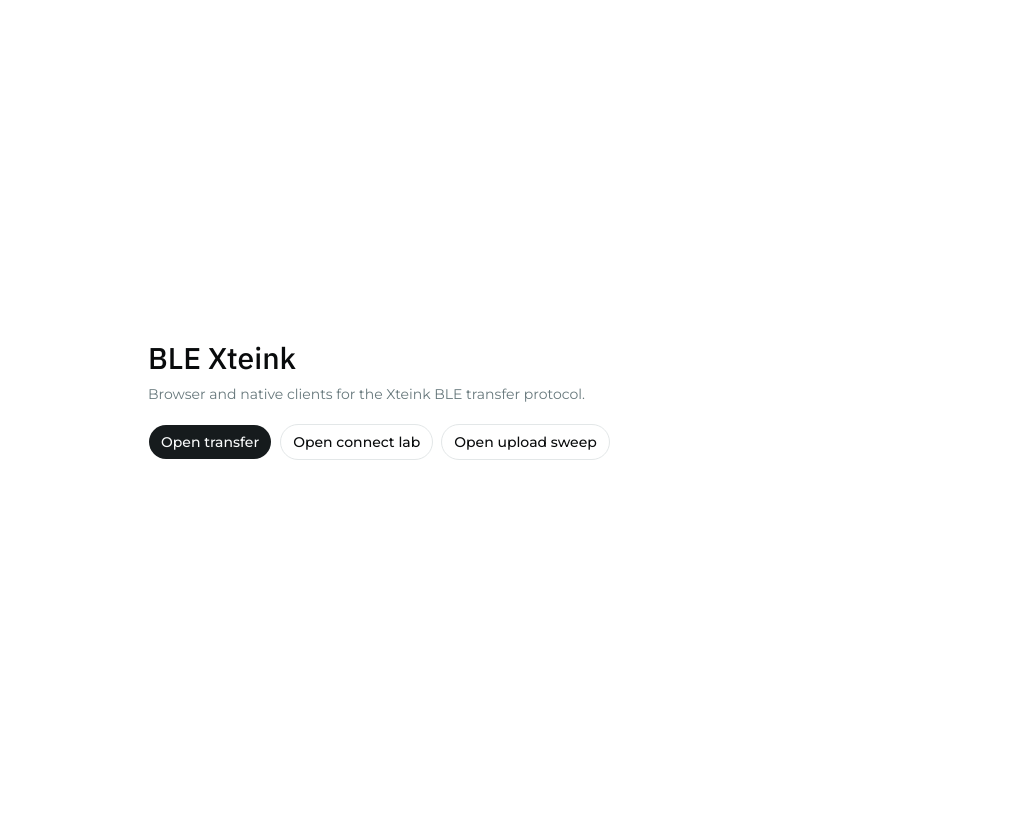
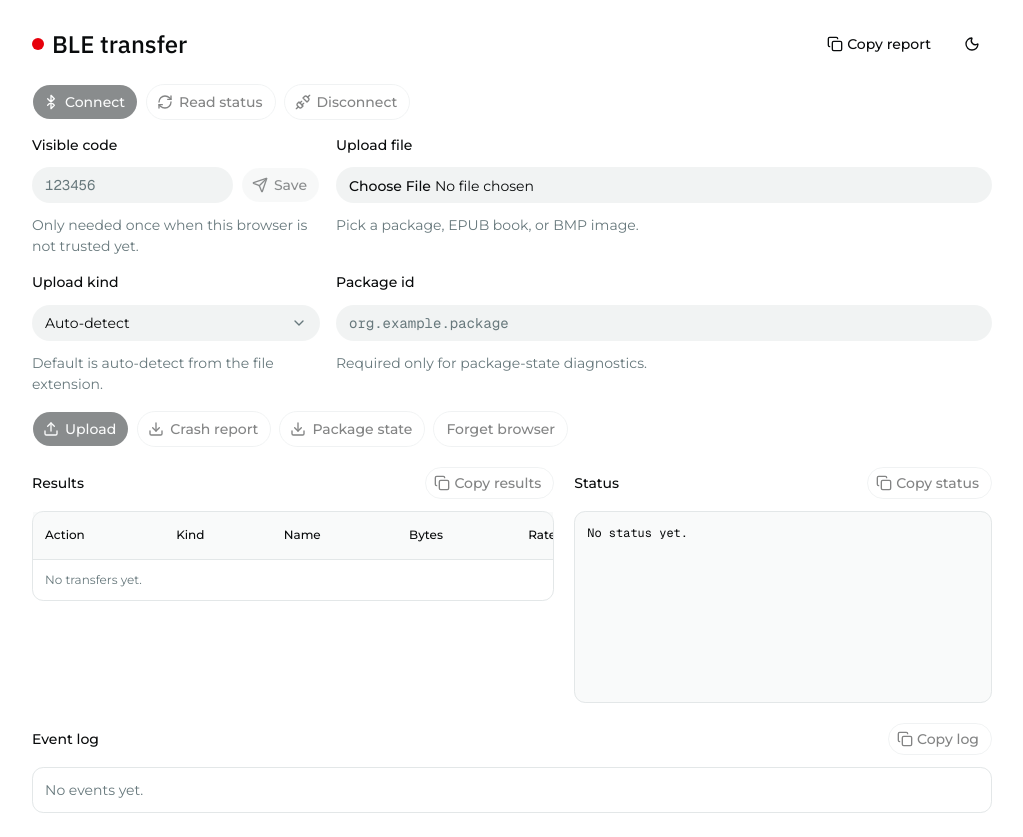
Before and after one commit to marginalia-os/ble-xteink, a Next.js app in the folder apps/web/: page / in a window 1280 px wide. Shown: the whole page, without its empty margins (128-1151 px from the left). Before the commit the page ends 800 px from the top, so only its background shows below. Built offline with nearby package versions, Linux system fonts and the light colour scheme.

Commit message:
Polish BLE transfer web UI (#4)

```diff
--- a/apps/web/app/components/copy-button.tsx
+++ b/apps/web/app/components/copy-button.tsx
@@ -10,13 +10,17 @@ type CopyState = "idle" | "copied" | "failed"
 export function CopyButton({
   value,
   label,
+  compactOnMobile = false,
   disabled = false,
   size = "sm",
+  variant = "outline",
 }: {
   value: string
   label: string
+  compactOnMobile?: boolean
   disabled?: boolean
   size?: "xs" | "sm"
+  variant?: "ghost" | "outline"
 }) {
   const [state, setState] = useState<CopyState>("idle")
 
@@ -37,10 +41,39 @@ export function CopyButton({
   const text =
     state === "copied" ? "Copied" : state === "failed" ? "Copy failed" : label
 
+  if (compactOnMobile) {
+    return (
+      <>
+        <Button
+          type="button"
+          variant={variant}
+          size="icon"
+          onClick={copy}
+          disabled={disabled}
+          aria-label={text}
+          className="size-10 sm:hidden"
+        >
+          <Icon data-icon="inline-start" />
+        </Button>
+        <Button
+          type="button"
+          variant={variant}
+          size={size}
+          onClick={copy}
+          disabled={disabled}
+          className="max-sm:hidden"
+        >
+          <Icon data-icon="inline-start" />
+          {text}
+        </Button>
+      </>
+    )
+  }
+
   return (
     <Button
       type="button"
-      variant="outline"
+      variant={variant}
       size={size}
       onClick={copy}
       disabled={disabled}
--- a/apps/web/app/page.tsx
+++ b/apps/web/app/page.tsx
@@ -1,27 +1,5 @@
-import Link from "next/link"
-
-import { Button } from "@workspace/ui/components/button"
+import { TransferPageClient } from "./transfer/transfer-page-client"
 
 export default function Page() {
-  return (
-    <main className="mx-auto flex min-h-svh w-full max-w-3xl flex-col justify-center gap-5 px-5 py-8 text-sm">
-      <div className="flex flex-col gap-2">
-        <h1 className="font-heading text-3xl font-medium">BLE Xteink</h1>
-        <p className="text-muted-foreground">
-          Browser and native clients for the Xteink BLE transfer protocol.
-        </p>
-      </div>
-      <div>
-        <Button asChild>
-          <Link href="/transfer">Open transfer</Link>
-        </Button>
-        <Button asChild variant="outline" className="ml-2">
-          <Link href="/lab/connect">Open connect lab</Link>
-        </Button>
-        <Button asChild variant="outline" className="ml-2">
-          <Link href="/lab/upload-sweep">Open upload sweep</Link>
-        </Button>
-      </div>
-    </main>
-  )
+  return <TransferPageClient />
 }
--- a/apps/web/app/transfer/page.tsx
+++ b/apps/web/app/transfer/page.tsx
@@ -1,5 +1,5 @@
-import { TransferClient } from "./transfer-client"
+import { TransferPageClient } from "./transfer-page-client"
 
 export default function TransferPage() {
-  return <TransferClient />
+  return <TransferPageClient />
 }
--- a/apps/web/app/transfer/transfer-client.tsx
+++ b/apps/web/app/transfer/transfer-client.tsx
@@ -1,17 +1,21 @@
 "use client"
 
 import { useEffect, useRef, useState } from "react"
+import { flushSync } from "react-dom"
 import {
   AlertCircleIcon,
   BluetoothIcon,
   CheckCircle2Icon,
   DownloadIcon,
   FlaskConicalIcon,
+  MoonIcon,
   RefreshCwIcon,
   SendIcon,
+  SunIcon,
   UnplugIcon,
   UploadIcon,
 } from "lucide-react"
+import { useTheme } from "next-themes"
 
 import { CopyButton } from "@/app/components/copy-button"
 import { BleTransferBrowserClient, type BleLabEvent } from "@/lib/ble/client"
@@ -40,7 +44,6 @@ import {
 } from "@workspace/ui/components/field"
 import { Input } from "@workspace/ui/components/input"
 import { Progress } from "@workspace/ui/components/progress"
-import { Separator } from "@workspace/ui/components/separator"
 import {
   Select,
   SelectContent,
@@ -74,6 +77,11 @@ import {
 
 type ConnectionState = "idle" | "connecting" | "connected" | "error"
 type WorkState = "idle" | "running" | "done" | "error"
+type BrowserUploadKind = Exclude<UploadKind, "firmware">
+type UploadKindSelection = "auto" | UploadKind
+type ViewTransitionDocument = Document & {
+  startViewTransition?: (callback: () => void) => void
+}
 
 interface TransferResult {
   action: "upload" | "download"
@@ -99,6 +107,7 @@ const UPLOAD_CHUNK_BYTES = 500
 const UPLOAD_ACK_BYTES = 24_000
 const DOWNLOAD_CHUNK_BYTES = DEFAULT_DOWNLOAD_CHUNK_BYTES
 const LAST_PACKAGE_ID_STORAGE_KEY = "ble-xteink:last-package-id"
+const BROWSER_UPLOAD_KINDS = ["package", "book", "bmp"] as const
 
 export function TransferClient() {
   const clientRef = useRef<BleTransferBrowserClient | null>(null)
@@ -115,17 +124,24 @@ export function TransferClient() {
   const [sessionAuthorized, setSessionAuthorized] = useState(false)
   const [code, setCode] = useState("")
   const [packageId, setPackageId] = useState("")
-  const [uploadKind, setUploadKind] = useState<UploadKind>("package")
+  const [uploadKind, setUploadKind] = useState<UploadKindSelection>("auto")
   const [selectedFile, setSelectedFile] = useState<File | null>(null)
   const [message, setMessage] = useState<string | null>(null)
   const [error, setError] = useState<string | null>(null)
   const isSupported = useBrowserBluetoothSupport()
+  const showDevTools = useDevToolsEnabled()
 
   const isBusy = connectionState === "connecting"
   const isConnected = connectionState === "connected"
   const isRunning = workState === "running"
-  const selectedUploadNameRepair = selectedFile
-    ? repairUploadName(selectedFile.name, uploadKind)
+  const selectedUploadKind = resolveBrowserUploadKind(uploadKind, selectedFile)
+  const selectedUploadNameRepair =
+    selectedFile && selectedUploadKind
+      ? repairUploadName(selectedFile.name, selectedUploadKind)
+      : null
+  const selectedUploadProblem =
+    selectedFile && !selectedUploadKind
+      ? explainUnsupportedUploadFile(selectedFile.name)
       : null
   const packageIdRepair = packageId ? repairPackageId(packageId) : null
   const packageStateReady = Boolean(packageIdRepair?.safeId)
@@ -142,6 +158,7 @@ export function TransferClient() {
     upload: {
       fileName: selectedFile?.name ?? null,
       kind: uploadKind,
+      resolvedKind: selectedUploadKind,
       repairedName: selectedUploadNameRepair?.safeName ?? null,
     },
     workState,
@@ -280,16 +297,20 @@ export function TransferClient() {
     if (!file) return
 
     const inferredKind = inferUploadKindFromName(file.name)
-    const effectiveKind = inferredKind ?? uploadKind
     if (
       inferredKind &&
-      inferredKind !== "firmware" &&
-      inferredKind !== uploadKind
+      isBrowserUploadKind(inferredKind) &&
+      uploadKind === "auto"
     ) {
-      setUploadKind(inferredKind)
       setMessage(
-        `Upload kind changed to ${uploadKindLabel(inferredKind)} because the file ends in ${uploadSuffixForKind(inferredKind)}.`
+        `Detected ${uploadKindLabel(inferredKind)} from ${uploadSuffixForKind(inferredKind)}.`
       )
+    }
+
+    const effectiveKind = resolveBrowserUploadKind(uploadKind, file)
+    if (!effectiveKind) {
+      setError(explainUnsupportedUploadFile(file.name))
+      return
     }
 
     if (effectiveKind !== "package") return
@@ -395,11 +416,16 @@ export function TransferClient() {
     }
 
     setError(null)
+    const kind = resolveBrowserUploadKind(uploadKind, file)
+    if (!kind) {
+      setError(explainUnsupportedUploadFile(file.name))
+      return
+    }
     const payload = new Uint8Array(await file.arrayBuffer())
     await uploadBytes({
       payload,
       fileName: file.name,
-      kind: uploadKind,
+      kind,
     })
   }
 
@@ -849,28 +875,36 @@ export function TransferClient() {
   }
 
   return (
-    <main className="mx-auto flex min-h-svh w-full max-w-5xl flex-col gap-8 px-5 py-6 text-sm sm:px-8">
-      <header className="flex flex-col gap-3">
-        <div className="flex flex-wrap items-center justify-between gap-3">
-          <div className="flex flex-wrap items-center gap-2">
-            <h1 className="font-heading text-2xl font-medium">BLE transfer</h1>
-            <Badge variant={isSupported ? "secondary" : "destructive"}>
-              {isSupported
-                ? "Web Bluetooth available"
-                : "Web Bluetooth unavailable"}
+    <main className="mx-auto flex min-h-svh w-full max-w-5xl flex-col gap-5 px-5 py-5 text-sm sm:px-8 sm:py-6">
+      <header>
+        <div className="flex items-center justify-between gap-3">
+          <div className="flex min-w-0 items-center gap-2">
+            <ConnectionIndicator state={connectionState} />
+            <h1 className="shrink-0 font-heading text-2xl font-medium">
+              BLE transfer
+            </h1>
+            {workState !== "idle" ? (
+              <Badge
+                className="max-sm:hidden"
+                variant={isRunning ? "secondary" : "outline"}
+              >
+                {workStateLabel(workState)}
               </Badge>
-            <Badge variant={isConnected ? "default" : "outline"}>
-              {connectionState}
-            </Badge>
-            <Badge variant={isRunning ? "secondary" : "outline"}>
-              {workState}
-            </Badge>
+            ) : null}
           </div>
-          <CopyButton label="Copy report" value={debugReport} />
+          <div className="flex shrink-0 items-center gap-2">
+            <CopyButton
+              compactOnMobile
+              label="Copy report"
+              value={debugReport}
+              variant="ghost"
+            />
+            <ThemeToggle />
+          </div>
         </div>
       </header>
 
-      <section className="flex flex-col gap-4 border-y py-5">
+      <section className="flex flex-col gap-4">
         <div className="flex flex-wrap gap-2">
           <Button
             id="connect-button"
@@ -932,7 +966,9 @@ export function TransferClient() {
 
             <Field
               data-invalid={Boolean(
-                selectedUploadNameRepair?.safeName === undefined && selectedFile
+                selectedFile &&
+                (selectedUploadProblem ||
+                  selectedUploadNameRepair?.safeName === undefined)
               )}
             >
               <FieldLabel htmlFor="upload-file">Upload file</FieldLabel>
@@ -942,8 +978,9 @@ export function TransferClient() {
                 accept={acceptForUploadKind(uploadKind)}
                 aria-label="Upload file"
                 aria-invalid={Boolean(
-                  selectedUploadNameRepair?.safeName === undefined &&
-                  selectedFile
+                  selectedFile &&
+                  (selectedUploadProblem ||
+                    selectedUploadNameRepair?.safeName === undefined)
                 )}
                 onChange={(event) =>
                   void chooseUploadFile(event.currentTarget.files?.[0] ?? null)
@@ -955,9 +992,11 @@ export function TransferClient() {
                 </FieldDescription>
               ) : selectedUploadNameRepair ? (
                 <FieldError>{selectedUploadNameRepair.message}</FieldError>
+              ) : selectedUploadProblem ? (
+                <FieldError>{selectedUploadProblem}</FieldError>
               ) : (
                 <FieldDescription>
-                  Pick a file that matches the selected upload kind.
+                  Pick a package, EPUB book, or BMP image.
                 </FieldDescription>
               )}
             </Field>
@@ -966,19 +1005,27 @@ export function TransferClient() {
               <FieldLabel>Upload kind</FieldLabel>
               <Select
                 value={uploadKind}
-                onValueChange={(value) => setUploadKind(value as UploadKind)}
+                onValueChange={(value) =>
+                  setUploadKind(value as UploadKindSelection)
+                }
               >
                 <SelectTrigger className="w-full">
                   <SelectValue />
                 </SelectTrigger>
                 <SelectContent>
                   <SelectGroup>
+                    <SelectItem value="auto">Auto-detect</SelectItem>
                     <SelectItem value="package">Package</SelectItem>
                     <SelectItem value="book">Book</SelectItem>
                     <SelectItem value="bmp">BMP</SelectItem>
                   </SelectGroup>
                 </SelectContent>
               </Select>
+              <FieldDescription>
+                {selectedUploadKind
+                  ? `Using ${uploadKindLabel(selectedUploadKind)} for this file.`
+                  : "Default is auto-detect from the file extension."}
+              </FieldDescription>
             </Field>
 
             <Field
@@ -1018,6 +1065,7 @@ export function TransferClient() {
               !sessionAuthorized ||
               isRunning ||
               !selectedFile ||
+              !selectedUploadKind ||
               !selectedUploadNameRepair?.safeName
             }
           >
@@ -1047,6 +1095,7 @@ export function TransferClient() {
             <DownloadIcon data-icon="inline-start" />
             Package state
           </Button>
+          {showDevTools ? (
             <Button
               id="transfer-check-button"
               variant="outline"
@@ -1056,6 +1105,7 @@ export function TransferClient() {
               <FlaskConicalIcon data-icon="inline-start" />
               Transfer check
             </Button>
+          ) : null}
           <Button
             variant="outline"
             onClick={forgetBrowser}
@@ -1091,7 +1141,7 @@ export function TransferClient() {
         ) : null}
       </section>
 
-      <section className="grid gap-6 lg:grid-cols-[minmax(0,1fr)_minmax(20rem,0.8fr)]">
+      <section className="grid gap-5 lg:grid-cols-[minmax(0,1fr)_minmax(20rem,0.8fr)]">
         <div className="flex min-w-0 flex-col gap-3">
           <div className="flex flex-wrap items-center justify-between gap-2">
             <h2 className="font-medium">Results</h2>
@@ -1156,8 +1206,6 @@ export function TransferClient() {
         </div>
       </section>
 
-      <Separator />
-
       <section className="flex min-w-0 flex-col gap-3">
         <div className="flex flex-wrap items-center justify-between gap-2">
           <h2 className="font-medium">Event log</h2>
@@ -1213,6 +1261,65 @@ function useBrowserBluetoothSupport() {
   return isSupported
 }
 
+function useDevToolsEnabled() {
+  const [isEnabled, setIsEnabled] = useState(false)
+
+  useEffect(() => {
+    const params = new URLSearchParams(window.location.search)
+    setIsEnabled(params.get("dev") === "1" || params.has("dev"))
+  }, [])
+
+  return isEnabled
+}
+
+function ConnectionIndicator({ state }: { state: ConnectionState }) {
+  return (
+    <span
+      aria-label={connectionStateLabel(state)}
+      className="inline-flex size-3 rounded-full bg-destructive ring-2 ring-background data-[state=connected]:bg-emerald-500 data-[state=connecting]:bg-amber-500"
+      data-state={state}
+      title={connectionStateLabel(state)}
+    />
+  )
+}
+
+function ThemeToggle() {
+  const { resolvedTheme, setTheme } = useTheme()
+  const isDark = resolvedTheme === "dark"
+
+  function toggleTheme() {
+    const nextTheme = isDark ? "light" : "dark"
+    const transitionDocument = document as ViewTransitionDocument
+    if (!transitionDocument.startViewTransition) {
+      setTheme(nextTheme)
+      return
+    }
+
+    transitionDocument.startViewTransition(() => {
+      flushSync(() => {
+        setTheme(nextTheme)
+      })
+    })
+  }
+
+  return (
+    <Button
+      aria-label={isDark ? "Switch to light theme" : "Switch to dark theme"}
+      className="size-10"
+      onClick={toggleTheme}
+      size="icon"
+      type="button"
+      variant="ghost"
+    >
+      {isDark ? (
+        <SunIcon data-icon="inline-start" />
+      ) : (
+        <MoonIcon data-icon="inline-start" />
+      )}
+    </Button>
+  )
+}
+
 function nowMs() {
   return performance.now()
 }
@@ -1262,7 +1369,60 @@ function statusLabel(state: string): string {
   }
 }
 
-function acceptForUploadKind(kind: UploadKind): string {
+function connectionStateLabel(state: ConnectionState): string {
+  switch (state) {
+    case "idle":
+      return "not connected"
+    case "connecting":
+      return "connecting"
+    case "connected":
+      return "connected"
+    case "error":
+      return "connection error"
+  }
+}
+
+function workStateLabel(state: WorkState): string {
+  switch (state) {
+    case "idle":
+      return "idle"
+    case "running":
+      return "transferring"
+    case "done":
+      return "done"
+    case "error":
+      return "transfer error"
+  }
+}
+
+function isBrowserUploadKind(kind: UploadKind): kind is BrowserUploadKind {
+  return BROWSER_UPLOAD_KINDS.includes(kind as BrowserUploadKind)
+}
+
+function resolveBrowserUploadKind(
+  selection: UploadKindSelection,
+  file: { name: string } | null
+): BrowserUploadKind | null {
+  if (selection !== "auto")
+    return isBrowserUploadKind(selection) ? selection : null
+  const inferredKind = file ? inferUploadKindFromName(file.name) : null
+  return inferredKind && isBrowserUploadKind(inferredKind) ? inferredKind : null
+}
+
+function explainUnsupportedUploadFile(name: string): string {
+  const inferredKind = inferUploadKindFromName(name)
+  if (inferredKind === "firmware") {
+    return "Firmware upload is not available in the browser tool. Use the CLI OTA flow for .bin firmware files."
+  }
+  return "This file type is not supported here. Choose a .mpkg.zip package, .epub book, or .bmp image."
+}
+
+function acceptForUploadKind(kind: UploadKindSelection): string {
+  if (kind === "auto") {
+    return BROWSER_UPLOAD_KINDS.map((candidate) =>
+      uploadSuffixForKind(candidate)
+    ).join(",")
+  }
   return uploadSuffixForKind(kind)
 }
 
--- /dev/null
+++ b/apps/web/app/transfer/transfer-page-client.tsx
@@ -0,0 +1,19 @@
+"use client"
+
+import dynamic from "next/dynamic"
+
+const TransferClient = dynamic(
+  () => import("./transfer-client").then((module) => module.TransferClient),
+  {
+    ssr: false,
+    loading: () => (
+      <main className="mx-auto flex min-h-svh w-full max-w-6xl flex-col justify-center px-5 py-6 text-sm">
+        <p className="text-muted-foreground">Loading transfer...</p>
+      </main>
+    ),
+  }
+)
+
+export function TransferPageClient() {
+  return <TransferClient />
+}
```
Also changed, not shown: packages/ui/src/styles/globals.css (+42 -0 lines), apps/web/components.json, 1 other file (tests, documents, lock files or other folders). Lines whose indentation alone changed are shown as unchanged.
